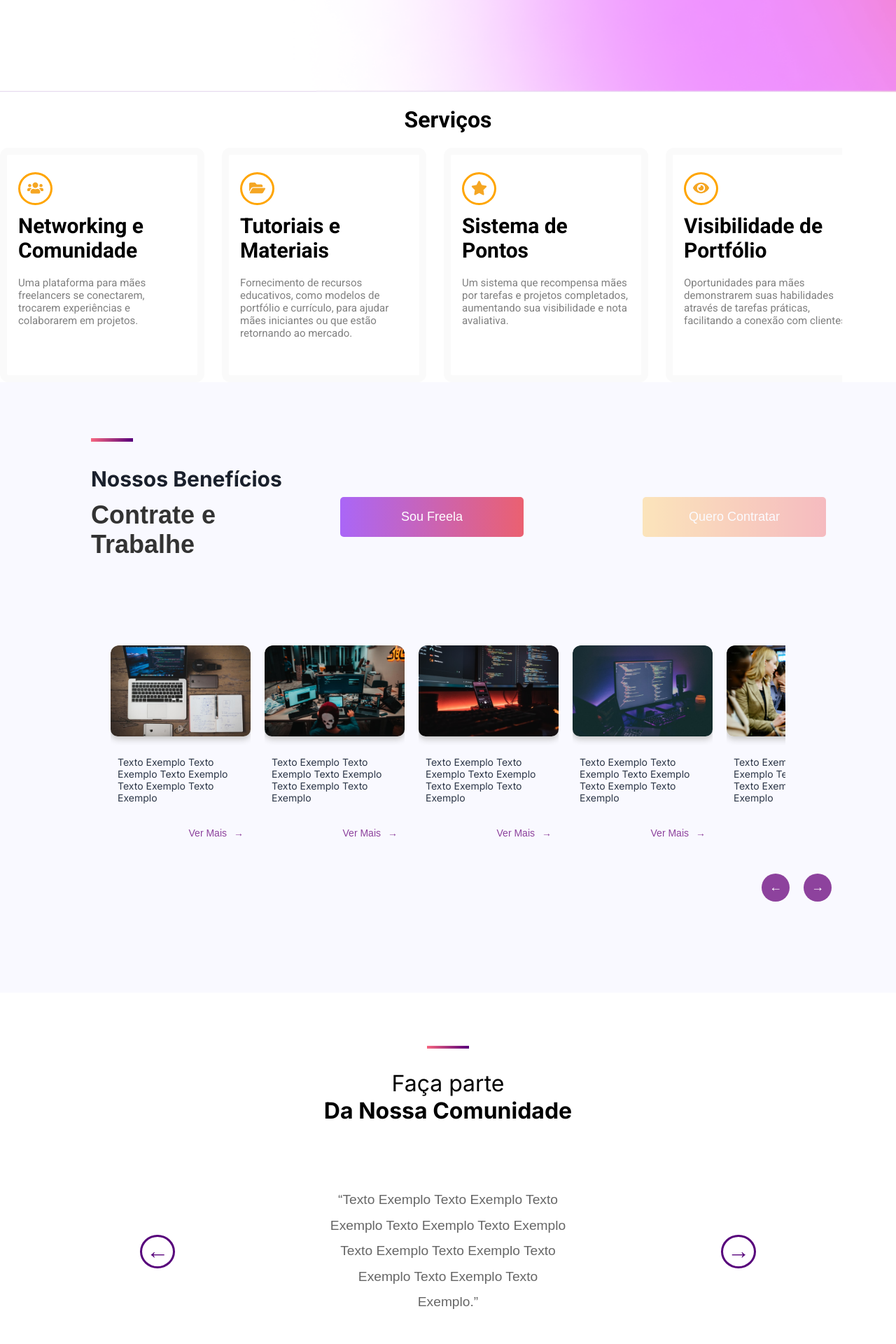
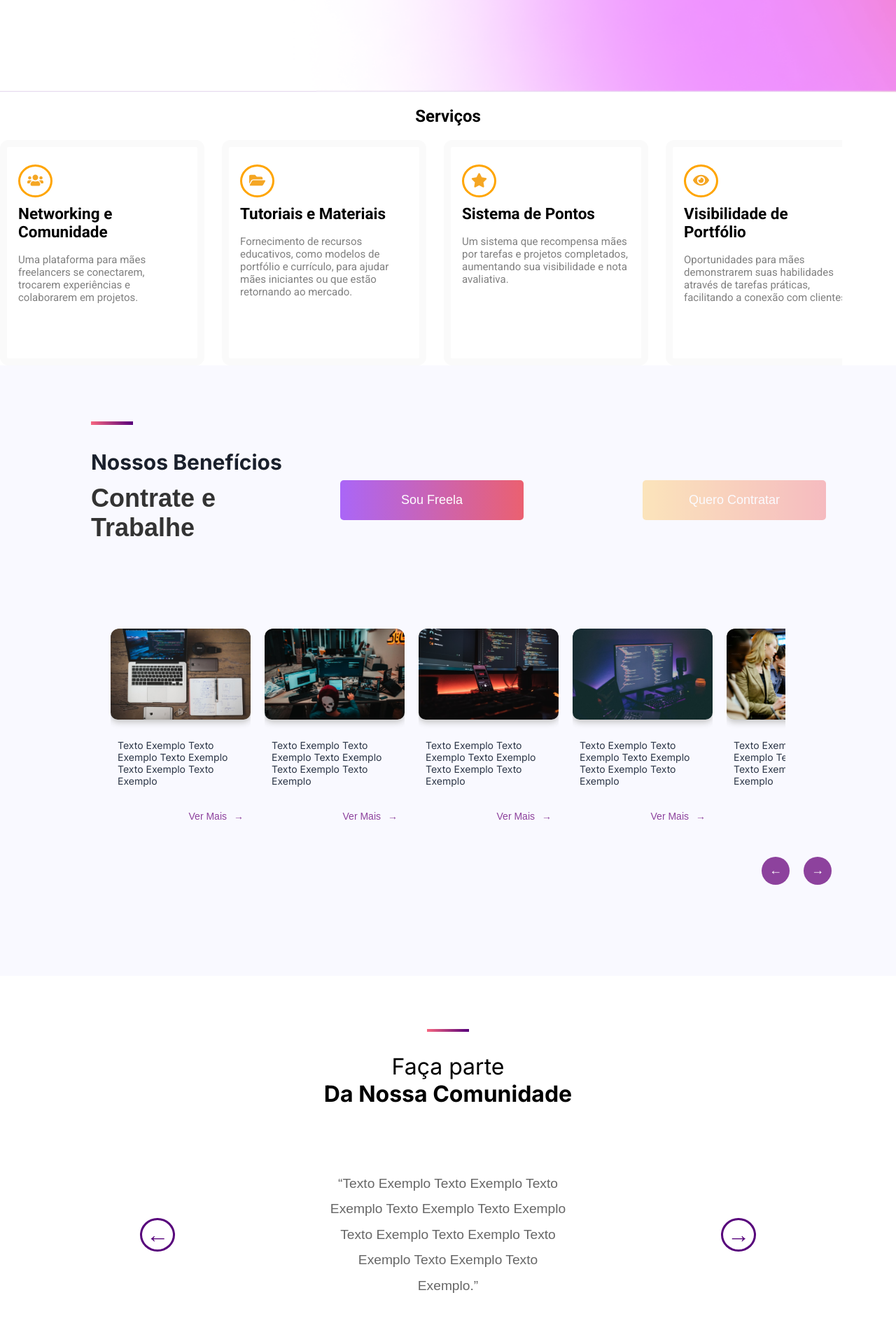
Before and after one commit to Arthur5502/Tech-Moms, a React (Create React App) app: page / in a window 1280 px wide. Shown: the part 780-2700 px from the top of the page at 70% size. Built offline with nearby package versions, Linux system fonts and the light colour scheme.

Commit message:
Update Home.js

```diff
--- a/src/pages/Home.js
+++ b/src/pages/Home.js
@@ -12,10 +12,18 @@ const Home = () => {
   return (
     <div className="home-page">
       <HomeContent/>
-      <Carousel />
-      <Beneficios />
-      <CommunitySection />
-      <ApproachSection />
+      <section id="servicos">
+        <Carousel />
+      </section>
+      <section id="beneficios">
+        <Beneficios />
+      </section>
+      <section id="comunidade">
+        <CommunitySection />
+      </section>
+      <section id="abordagem">
+        <ApproachSection />
+      </section>
       <Footer />
     </div>
   );
```
